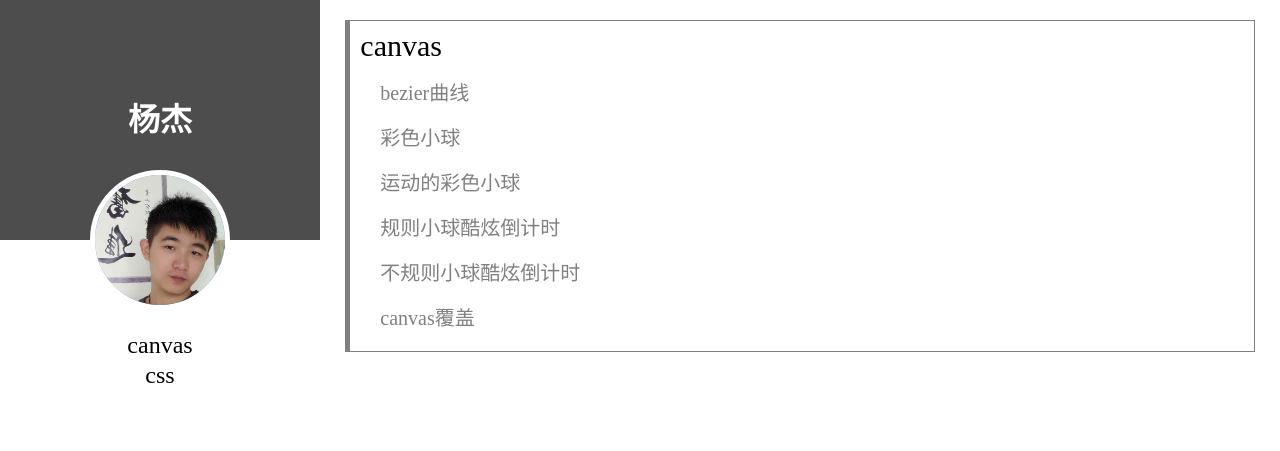
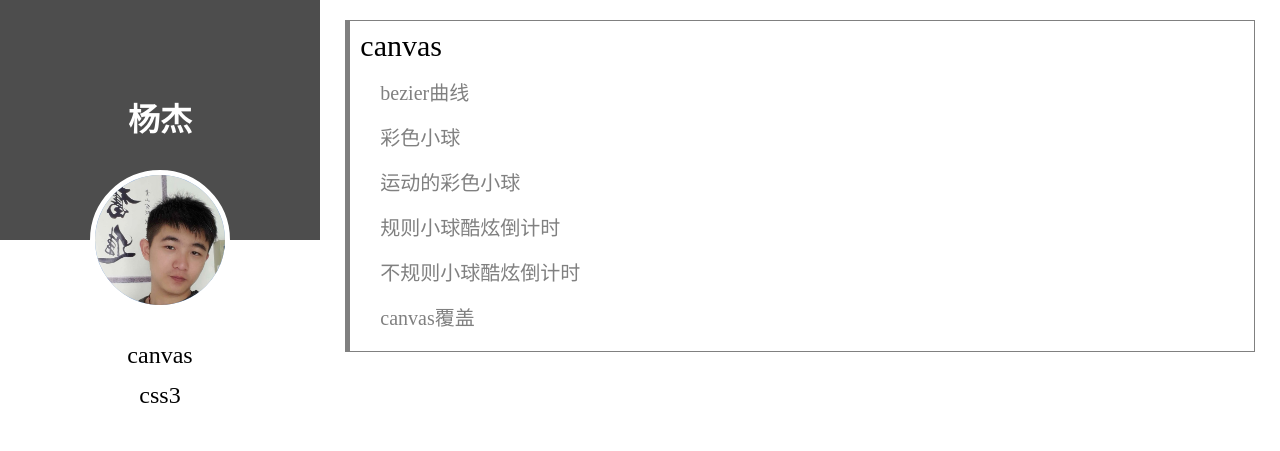
Before and after one commit to melodyJie/StudyCode, a PHP site: page / in a window 1280 px wide. Shown: the top 451 px of the page. Run offline with PHP 8.4, Linux system fonts and the light colour scheme.

Commit message:
样式细微的调整

```diff
--- a/index.html
+++ b/index.html
@@ -20,7 +20,7 @@
                 <div id="left_bottom_list">
                     <ul>
                         <li class="la" name='canvas'>canvas</li>
-                        <li name='css3'>css</li>
+                        <li name='css3'>css3</li>
                     </ul>
                 </div>
             </div>
@@ -39,11 +39,13 @@
             </div>
             <div id="css3" title="box" class='hidden'>
                 <ul>
-                    <li class="ul_title">css</li>
+                    <li class="ul_title">css3</li>
                     <li><a href="css3/3D旋转导航.html" target="_blank">3D旋转导航</a></li>
                     <li><a href="css3/3D旋转视频展示区.html" target="_blank">3D旋转视频展示区</a></li>
                     <li><a href="css3/Full Background Slider/Full Background Slider.html" target="_blank">Full Background Slider</a></li>
-                    <li><a href=""></a></li>
+                    <li>
+                        <a href=""></a>
+                    </li>
                 </ul>
             </div>
         </div>
--- a/style_css/css.css
+++ b/style_css/css.css
@@ -57,7 +57,7 @@ li{
 	min-height:70%;
 }
 #left_bottom_list{
-	width:150px;
+	width:130px;
 	padding-top:90px;
 	margin:0 auto;
 }
@@ -66,9 +66,15 @@ li{
 	height:30px;
 	line-height:30px;
 	text-align:center;
+	margin-top:10px;
+	cursor:pointer;
+
 }
 #left_bottom_list li:hover{
-	font-weight:bold;
+	font-size:30px;
+	color:grey;
+	box-shadow:0 0 10px grey;
+	border-radius:5px;
 }
 
 
@@ -78,7 +84,6 @@ li{
 	width:74%;
 	height:100%;
 	overflow:auto;
-
 }
 #main_right>div{
 	margin:20px 2% 0 2%;
```
